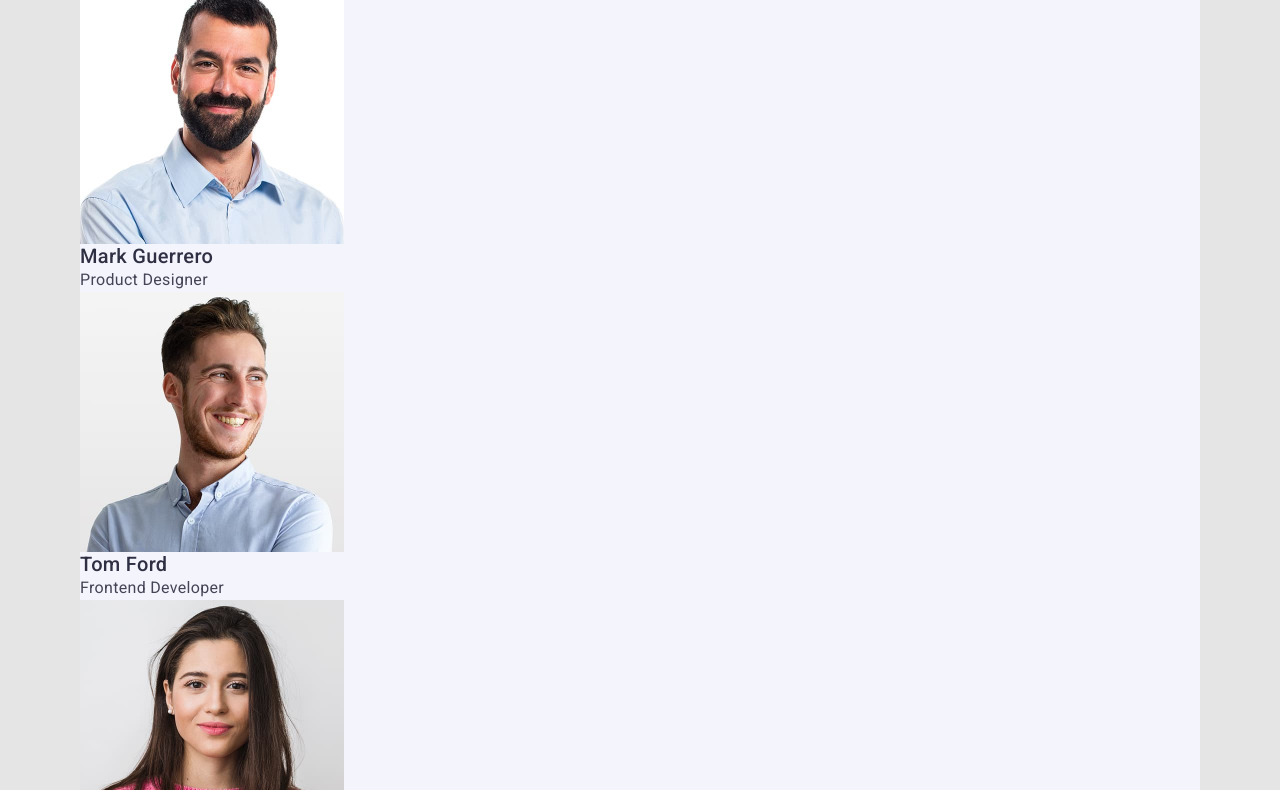
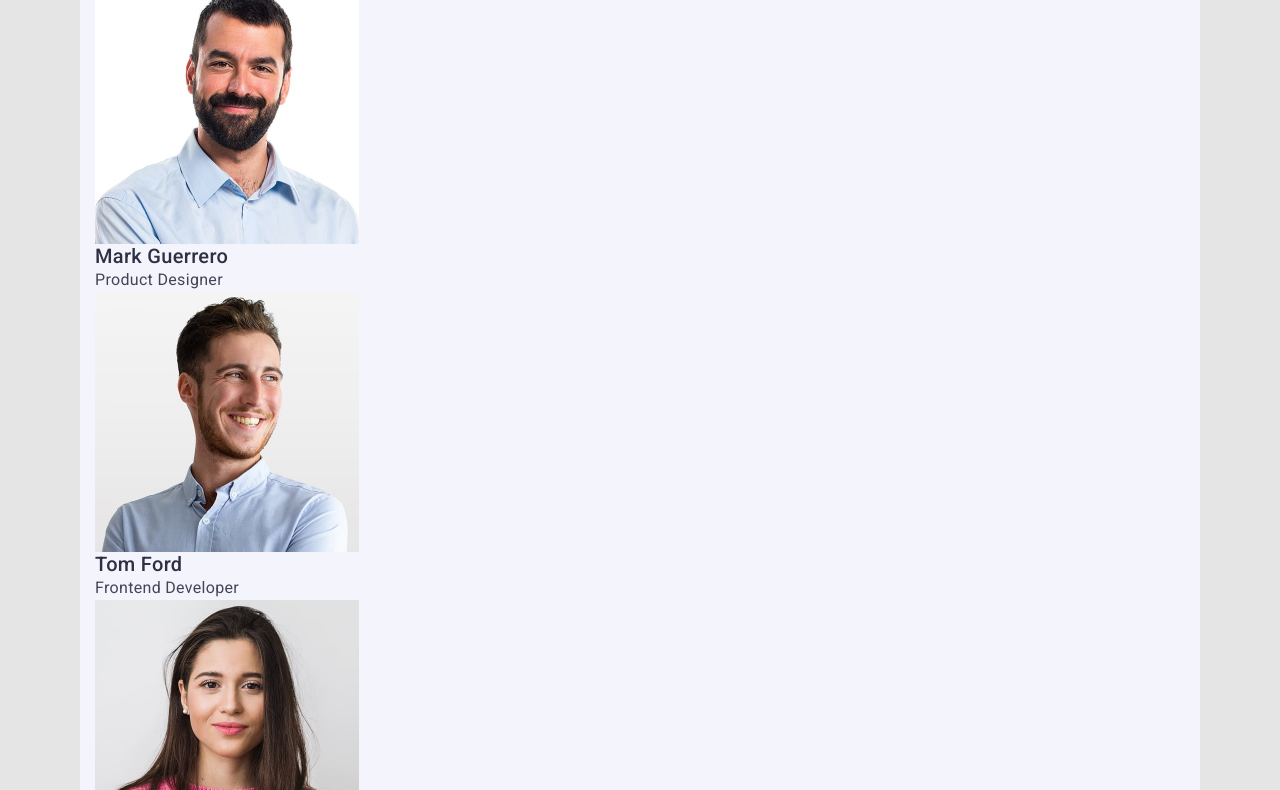
Before and after one commit to Kuchinskiy/goit-hw-03, a plain HTML site: page index.html in a window 1280 px wide. Shown: the part 648-1438 px from the top of the page. Drawn offline with nearby package versions, Linux system fonts and the light colour scheme.

Commit message:
add new styles.css

```diff
--- a/css/styles.css
+++ b/css/styles.css
@@ -7,11 +7,21 @@
 	--main-color-title: #2e2f42;
 }
 
-/* Header */
-
-.header {
+.container {
+	max-width: 1440px;
+	margin: 0 auto;
 	background-color: #ffffff;
 }
+
+.wrapper {
+	width: 1158px;
+	padding-left: 15px;
+	padding-right: 15px;
+	margin-left: auto;
+	margin-right: auto;
+}
+
+/* Header */
 
 .logo {
 	font-size: 18px;
@@ -81,7 +91,8 @@
 	box-shadow: 0 4px 4px 0 rgba(0, 0, 0, 0.15);
 }
 
-/* Section 1 - 2 - 3 --> subtitle*/
+/* Section#1 Our advantages
+.subtitle <<-- for #1, #2, #3 sections*/
 
 .section-features {
 	background-color: #ffffff;
@@ -94,7 +105,8 @@
 	color: var(--main-color-title);
 }
 
-/* Section 2 - 3 --> section-title*/
+/* Section#2 Our Team
+.section-title <<-- for #2, #3 sections*/
 
 .section-team {
 	background-color: #f4f4fd;
@@ -107,7 +119,7 @@
 	color: var(--main-color-title);
 }
 
-/* Section 3 */
+/* Section#3 Our Portfolio*/
 
 .section-portfolio {
 	background-color: #ffffff;
```
